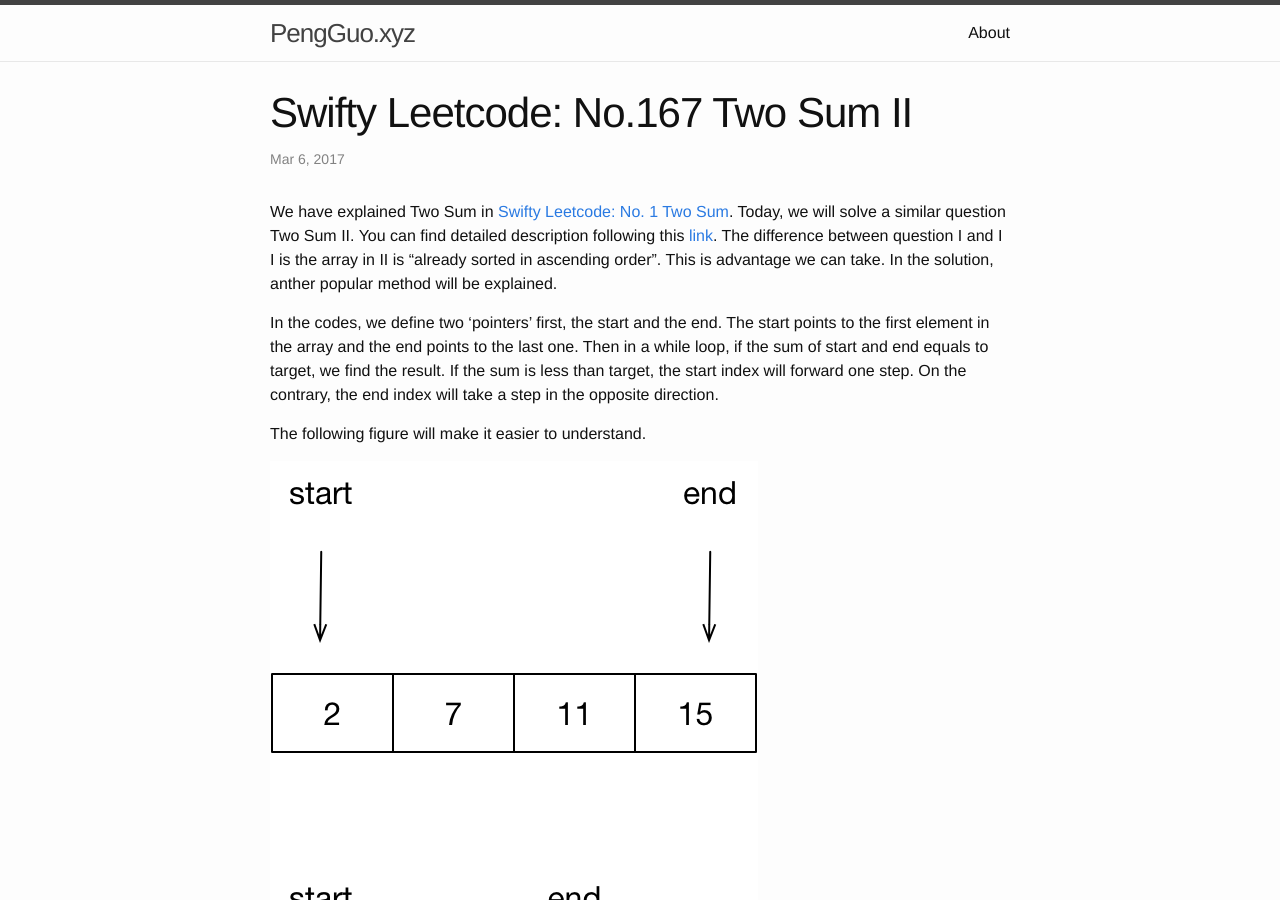
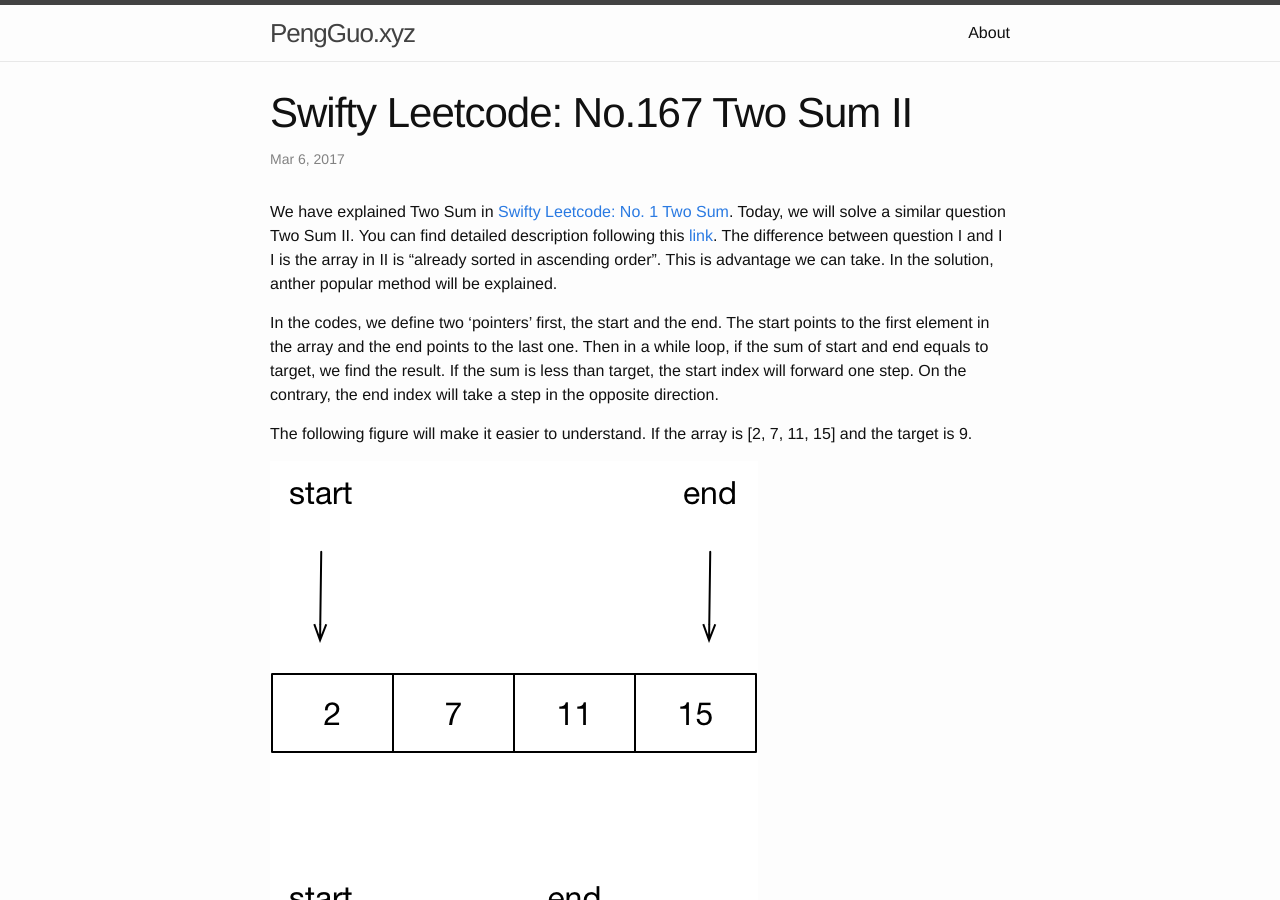
Before and after one commit to GitPeng/GitPeng.github.io, a Jekyll site: the page built from _posts/2017-03-06-Swifty-Leetcode-No-167-Two-Sum-II.markdown, in a window 1280 px wide and 900 px high. Built offline with Jekyll 4.4.1, drawn with Linux system fonts in a browser that asks for light colours; comment, search, counter and statistics services are not loaded.

Commit message:
some fixes in formats

```diff
--- a/_posts/2017-03-04-Swifty-Leetcode-No-1-Two-Sum.markdown
+++ b/_posts/2017-03-04-Swifty-Leetcode-No-1-Two-Sum.markdown
@@ -7,7 +7,7 @@ categories: tutorial
 
 The only way to learn Swift is practicing. In addition to starting an app or framework,  to solve problems in Swifts is very helpful. So we start this series to  explore solutions for questions in Leetcode.
 
-Today’s question is [Two Sum](https://leetcode.com/problems/two-sum/?tab=Description). You can get details following the link.
+Today’s question is [Two Sum](https://leetcode.com/problems/two-sum/). You can get details following the link.
 
 The first solution is very straitforward to follow the equation `nums[0] + nums[1] = 2 + 7 = 9`.
 
--- a/_posts/2017-03-06-Swifty-Leetcode-No-167-Two-Sum-II.markdown
+++ b/_posts/2017-03-06-Swifty-Leetcode-No-167-Two-Sum-II.markdown
@@ -9,7 +9,7 @@ We have explained Two Sum in [Swifty Leetcode: No. 1 Two Sum](http://pengguo.xyz
 
 In the codes, we define two ‘pointers’ first, the start and the end. The start points to the first element in the array and the end points to the last one. Then in a while loop, if the sum of start and end equals to target, we find the result. If the sum is less than target, the start index will forward one step. On the contrary, the end index will take a step in the opposite direction.
 
-The following figure will make it easier to understand.
+The following figure will make it easier to understand. If the array is [2, 7, 11, 15] and the target is 9.
 
 ![Two Sum II](http://pengguo.xyz/resources/TwoSumII.png)
 
```
